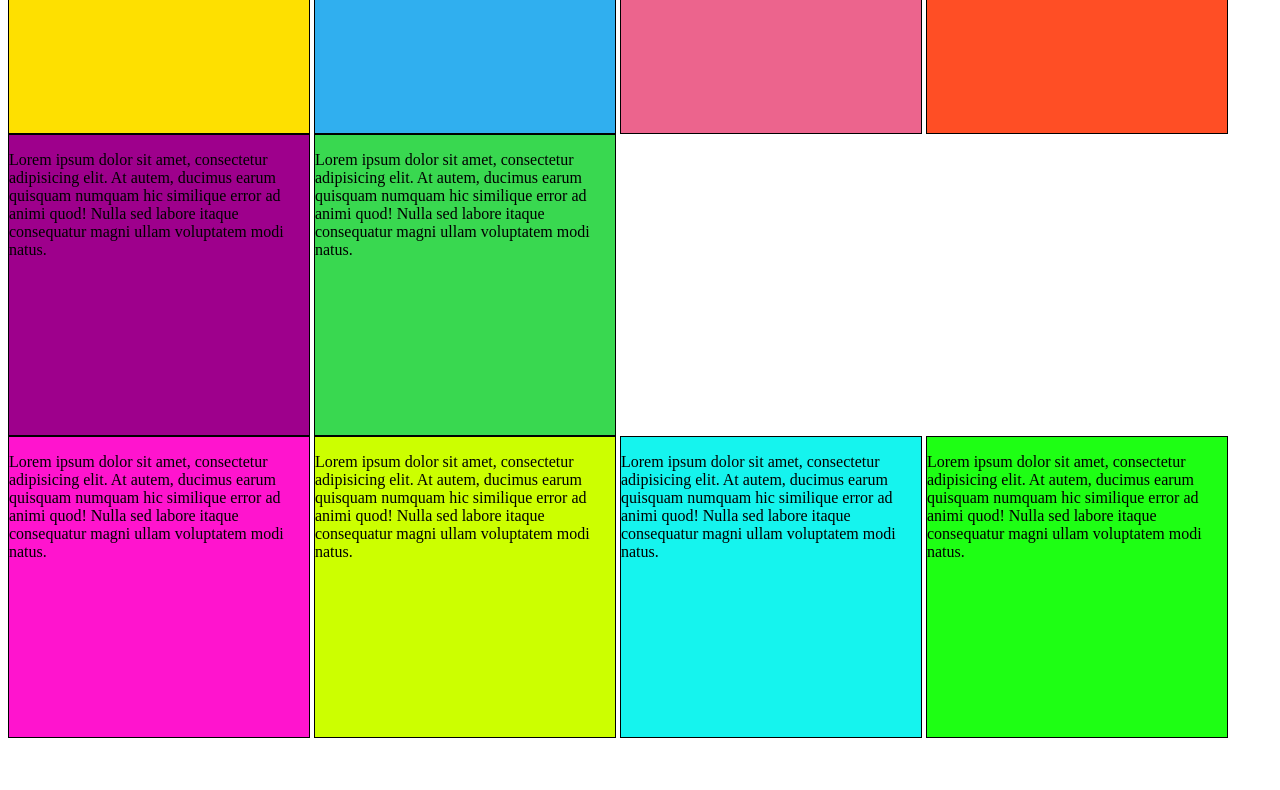
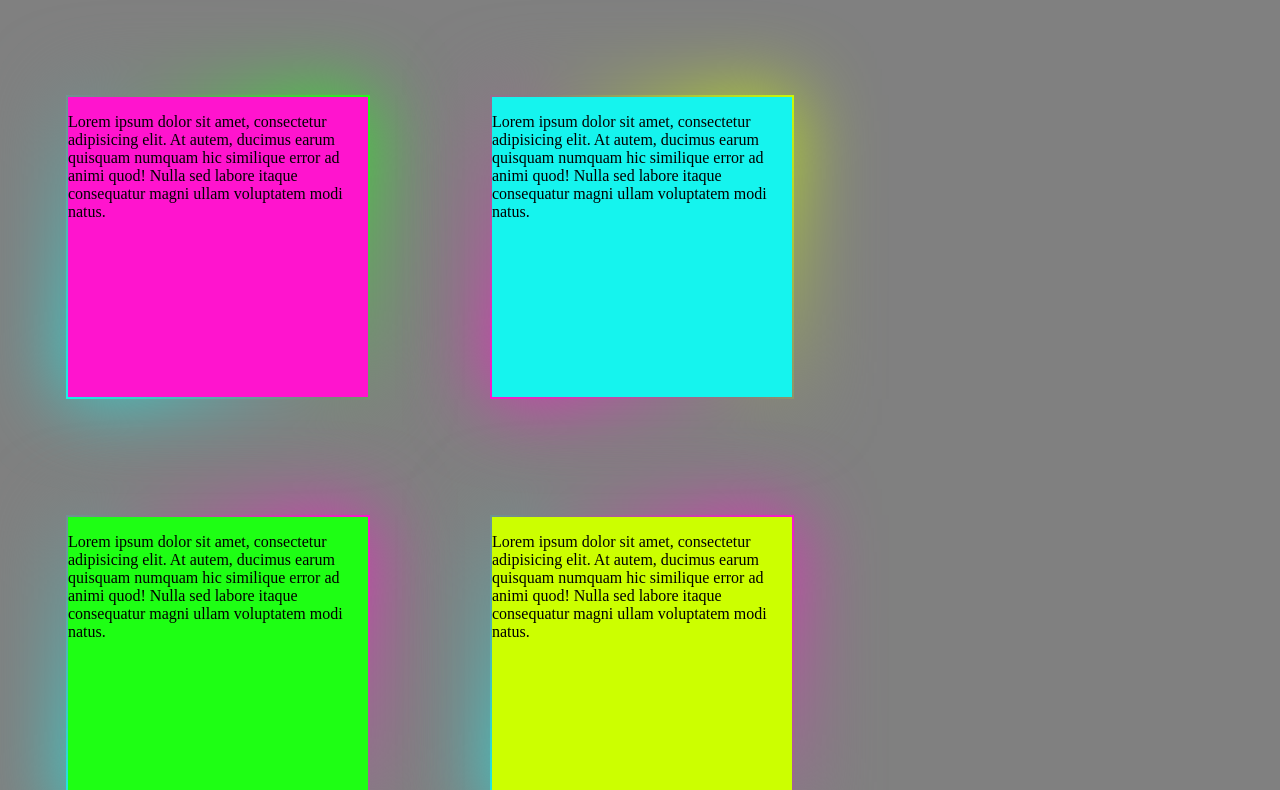
Before and after one commit to SrSato/satosite, a plain HTML site: page index.html in a window 1280 px wide. Shown: the part 176-966 px from the top of the page. Before the commit the page ends 922 px from the top, so only its background shows below. Drawn offline with Linux system fonts and the light colour scheme.

Commit message:
Added h1

```diff
--- a/css/satosite.css
+++ b/css/satosite.css
@@ -1,57 +1,88 @@
 :root{
-  --bg-color:#ff4e25; /*Rojo carnoso*/
-  --bg-card-1:#fee000; /*amarillo*/
-  --bg-card-2:#30afef; /*azul*/
-  --bg-card-3:#ec648d; /*rosa*/
-  --bg-card-4:#9e008c; /*morado */
-  --bg-card-5:#39d850; /*verde*/
-  --bg-card-6:#ff4e25; /*Rojo carnoso*/
-  --bg-card-7:#ff14ce;
-  --bg-card-8:#ccff00; /*amarillo fluorescente*/
-  --bg-card-9:#15f4ee;
-  --bg-card-10:#1eff14;
+  --bg-color:grey;
+  --bg-card-yellow:#fee000; /*amarillo*/
+  --bg-card-blue:#30afef; /*azul*/
+  --bg-card-pink:#ec648d; /*rosa*/
+  --bg-card-purple:#9e008c; /*morado */
+  --bg-card-green:#39d850; /*verde*/
+  --bg-card-red:#ff4e25; /*Rojo carnoso*/
+  --bg-card-fluorpink:#ff14ce;
+  --bg-card-fluoryellow:#ccff00; /*amarillo fluorescente*/
+  --bg-card-fluorblue:#15f4ee;
+  --bg-card-fluorgreen:#1eff14;
 
 }
 
 body{
-  background-color: white;
+  background-color: var(--bg-color);
 }
 
+h1{
+      font-family: 'Bungee Shade', cursive;
+      font-size: 5rem;
+      text-align: center;
+}
 .article{
-  border: 1px,solid,black;
+  position: relative;
+  margin:60px;
   width: 300px;
   height: 300px;
 
   display: inline-block;
 }
 
-.color_1{
-  background-color: var(--bg-card-1);
+.fluorpink{
+  background-color: var(--bg-card-fluorpink);
 }
-.color_2{
-  background-color: var(--bg-card-2);
+.fluorblue{
+  background-color: var(--bg-card-fluorblue);
 }
-.color_3{
-  background-color: var(--bg-card-3);
+.fluorgreen{
+  background-color: var(--bg-card-fluorgreen);
 }
-.color_4{
-  background-color: var(--bg-card-4);
+.fluoryellow{
+  background-color: var(--bg-card-fluoryellow);
 }
-.color_5{
-  background-color: var(--bg-card-5);
+
+
+/*------------- FX: Article Blur + border gradient ------------------------------------------------------------------------*/
+/*------------- Article Blur----------------------------------------------------------------------------------------------*/
+.article::before{
+  content:"";
+  position: absolute;
+  top:-2px;
+  left:-2px;
+  right:-2px;
+  bottom: -2px;
+  background-color: #ffffff;
+  z-index:-1;
 }
-.color_6{
-  background-color: var(--bg-card-6);
+.article::after{
+  content:"";
+  position: absolute;
+  top:-2px;
+  left:-2px;
+  right:-2px;
+  bottom: -2px;
+  background-color: #ffffff;
+  z-index:-1;
+  filter:blur(40px);
 }
-.color_7{
-  background-color: var(--bg-card-7);
+/*------------ Border Grdient ------------------------------------------------------------------------------------------*/
+.fluorpink::before,
+.fluorpink::after{
+  background: linear-gradient(235deg,var(--bg-card-fluorgreen),var(--bg-color),var(--bg-card-fluorblue));
 }
-.color_8{
-  background-color: var(--bg-card-8);
+
+.fluorblue::before,
+.fluorblue::after{
+  background: linear-gradient(235deg,var(--bg-card-fluoryellow),var(--bg-color),var(--bg-card-fluorpink));
 }
-.color_9{
-  background-color: var(--bg-card-9);
+
+.fluorgreen::before,
+.fluorgreen::after,
+.fluoryellow::before,
+.fluoryellow::after{
+  background: linear-gradient(235deg,var(--bg-card-fluorpink),var(--bg-color),var(--bg-card-fluorblue));
 }
-.color_10{
-  background-color: var(--bg-card-10);
-}
+/* -------------------------------------------------FX END------------------------------------------------------------*/
--- a/index.html
+++ b/index.html
@@ -5,41 +5,25 @@
   <meta name="viewport" content="width=device-width, initial-scale=1.0">
   <meta http-equiv="X-UA-Compatible" content="ie=edge">
   <link rel="stylesheet" href="css/satosite.css">
+  <link rel="preconnect" href="https://fonts.googleapis.com">
+<link rel="preconnect" href="https://fonts.gstatic.com" crossorigin>
+<link href="https://fonts.googleapis.com/css2?family=Bungee+Shade&display=swap" rel="stylesheet">
   <title>SatoSite</title>
 </head>
 <body>
+  <h1>Sato Site</h1>
+
   <div>
-    <div class="article color_1">
+    <div class="article fluorpink">
       <p>Lorem ipsum dolor sit amet, consectetur adipisicing elit. At autem, ducimus earum quisquam numquam hic similique error ad animi quod! Nulla sed labore itaque consequatur magni ullam voluptatem modi natus.</p>
     </div>
-    <div class="article color_2">
+    <div class="article fluorblue">
       <p>Lorem ipsum dolor sit amet, consectetur adipisicing elit. At autem, ducimus earum quisquam numquam hic similique error ad animi quod! Nulla sed labore itaque consequatur magni ullam voluptatem modi natus.</p>
     </div>
-    <div class="article color_3">
+    <div class="article fluorgreen">
       <p>Lorem ipsum dolor sit amet, consectetur adipisicing elit. At autem, ducimus earum quisquam numquam hic similique error ad animi quod! Nulla sed labore itaque consequatur magni ullam voluptatem modi natus.</p>
     </div>
-    <div class="article color_6">
-      <p>Lorem ipsum dolor sit amet, consectetur adipisicing elit. At autem, ducimus earum quisquam numquam hic similique error ad animi quod! Nulla sed labore itaque consequatur magni ullam voluptatem modi natus.</p>
-    </div>
-    <div class="article color_4">
-      <p>Lorem ipsum dolor sit amet, consectetur adipisicing elit. At autem, ducimus earum quisquam numquam hic similique error ad animi quod! Nulla sed labore itaque consequatur magni ullam voluptatem modi natus.</p>
-    </div>
-    <div class="article color_5">
-      <p>Lorem ipsum dolor sit amet, consectetur adipisicing elit. At autem, ducimus earum quisquam numquam hic similique error ad animi quod! Nulla sed labore itaque consequatur magni ullam voluptatem modi natus.</p>
-    </div>
-  </div>
-
-  <div>
-    <div class="article color_7">
-      <p>Lorem ipsum dolor sit amet, consectetur adipisicing elit. At autem, ducimus earum quisquam numquam hic similique error ad animi quod! Nulla sed labore itaque consequatur magni ullam voluptatem modi natus.</p>
-    </div>
-    <div class="article color_8">
-      <p>Lorem ipsum dolor sit amet, consectetur adipisicing elit. At autem, ducimus earum quisquam numquam hic similique error ad animi quod! Nulla sed labore itaque consequatur magni ullam voluptatem modi natus.</p>
-    </div>
-    <div class="article color_9">
-      <p>Lorem ipsum dolor sit amet, consectetur adipisicing elit. At autem, ducimus earum quisquam numquam hic similique error ad animi quod! Nulla sed labore itaque consequatur magni ullam voluptatem modi natus.</p>
-    </div>
-    <div class="article color_10">
+    <div class="article fluoryellow">
       <p>Lorem ipsum dolor sit amet, consectetur adipisicing elit. At autem, ducimus earum quisquam numquam hic similique error ad animi quod! Nulla sed labore itaque consequatur magni ullam voluptatem modi natus.</p>
     </div>
   </div>
```
